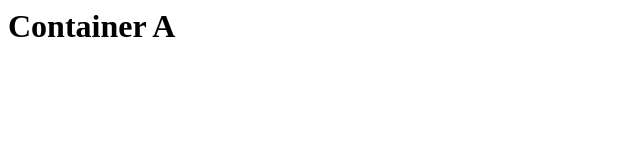
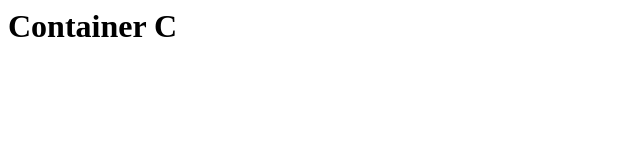
Before and after one commit to abtayade/Multi-Branch, a plain HTML site: page index.html in a window 1280 px wide. Shown: the full height of the page, 0-640 px from the left. Drawn offline with Linux system fonts and the light colour scheme.

Commit message:
Update index.html

```diff
--- a/index.html
+++ b/index.html
@@ -1 +1 @@
-<h1> Container A <h1>
+<h1> Container C <h1>
```
